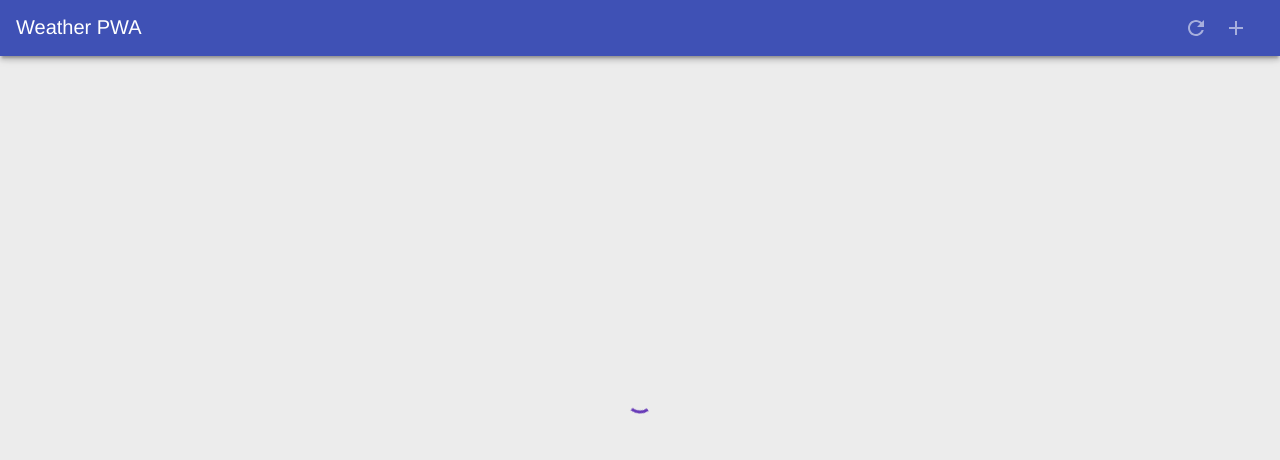
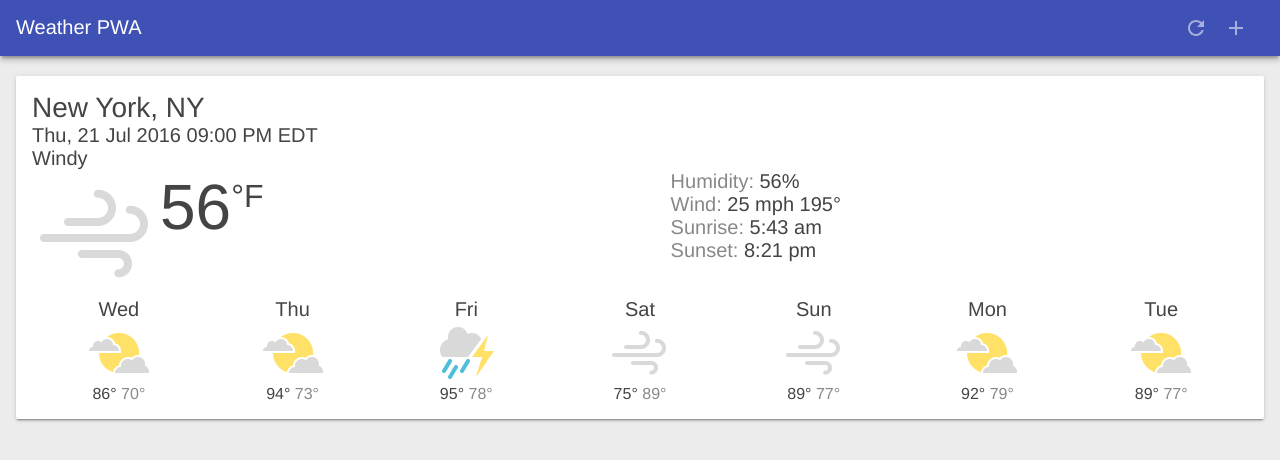
Before and after one commit to PoterekM/google-pwa, a plain HTML site: page work/index.html in a window 1280 px wide. Drawn offline with Linux system fonts and the light colour scheme.

Commit message:
test to verify app works as expected with fake data

```diff
--- a/work/index.html
+++ b/work/index.html
@@ -164,8 +164,7 @@
     </svg>
   </div>
 
-  <!-- Uncomment the line below when ready to test with fake data -->
-  <!--<script src="scripts/app.js" async></script>-->
+  <script src="scripts/app.js" async></script>
 
 </body>
 </html>
--- a/work/scripts/app.js
+++ b/work/scripts/app.js
@@ -302,8 +302,7 @@
       }
     }
   };
-  // TODO uncomment line below to test app with fake data
-  //app.updateForecastCard(initialWeatherForecast);
+  app.updateForecastCard(initialWeatherForecast);
 
   // TODO add startup code here
 
```
